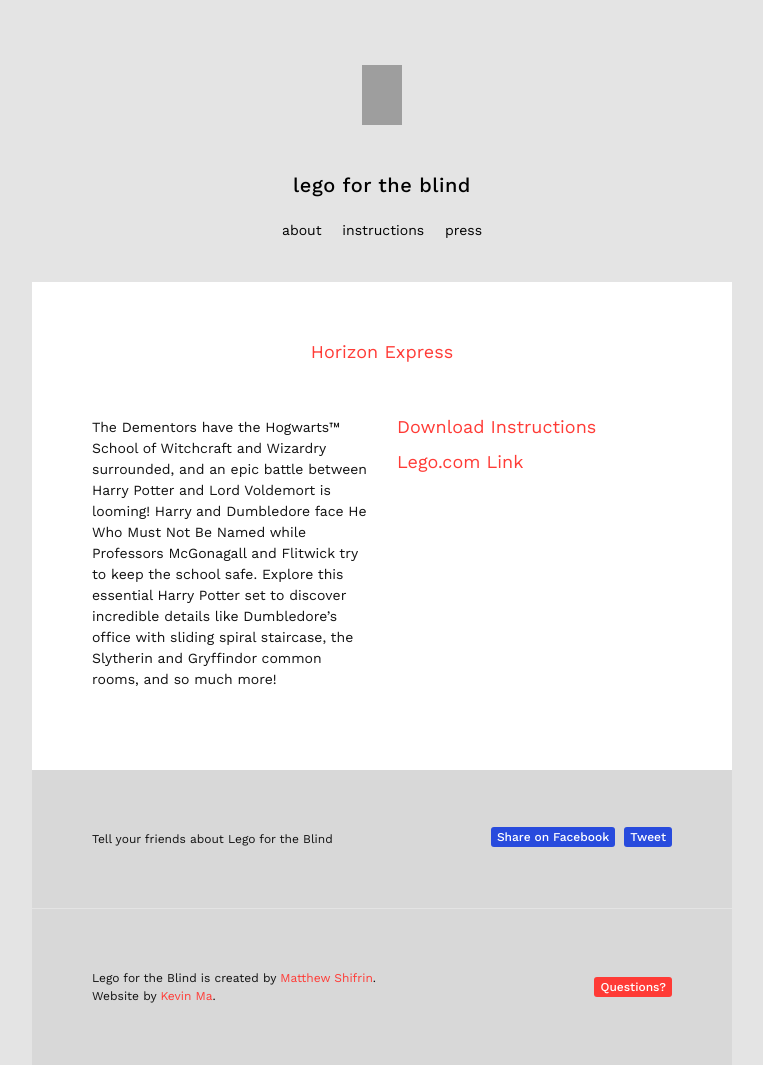
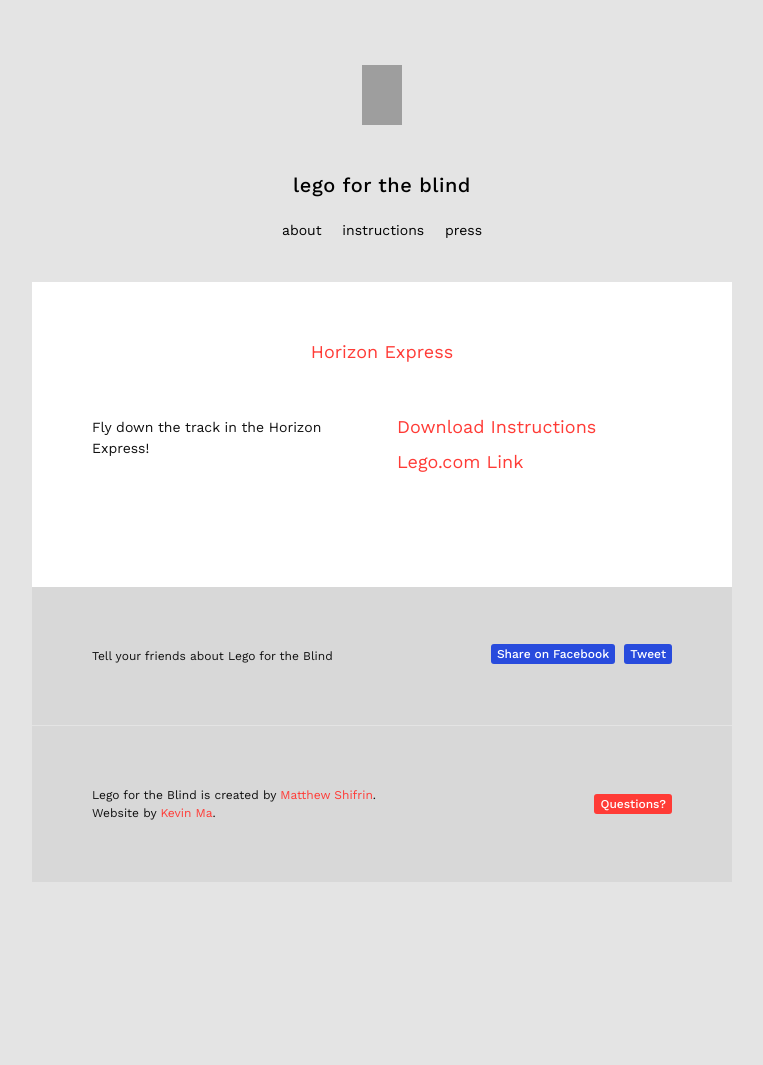
Before and after one commit to may5bee/lego-for-the-blind, a Jekyll site: the page built from _instructions/Horizon Express.markdown, in a window 1280 px wide. Shown: the whole page, without its empty margins (258-1021 px from the left). Built offline with Jekyll 4.4.1, drawn with Linux system fonts in a browser that asks for light colours; after the commit the page ends 900 px from its top, so only the background shows below that; grey boxes are pictures that could not be loaded.

Commit message:
Simplify Description Text.

```diff
--- a/_instructions/Horizon Express.markdown
+++ b/_instructions/Horizon Express.markdown
@@ -1,10 +1,10 @@
 ---
 layout: instructions
 title: Horizon Express
-setnumber: 4842
-pieces: 1290
-description: The Dementors have the Hogwarts™ School of Witchcraft and Wizardry surrounded, and an epic battle between Harry Potter and Lord Voldemort is looming! Harry and Dumbledore face He Who Must Not Be Named while Professors McGonagall and Flitwick try to keep the school safe. Explore this essential Harry Potter set to discover incredible details like Dumbledore’s office with sliding spiral staircase, the Slytherin and Gryffindor common rooms, and so much more!
-link: http://shop.lego.com/en-US/Hogwarts-Castle-4842
+setnumber: 10233
+pieces: 1351
+description: Fly down the track in the Horizon Express!
+link: https://brickipedia.fandom.com/wiki/10233_Horizon_Express
 filenames:
-- 4842 Hogwarts.doc
+- 10233 Horizon Express.txt
 ---
```
Also changed, not shown: _instructions/Fairground Mixer.markdown (+1 -1 lines).
